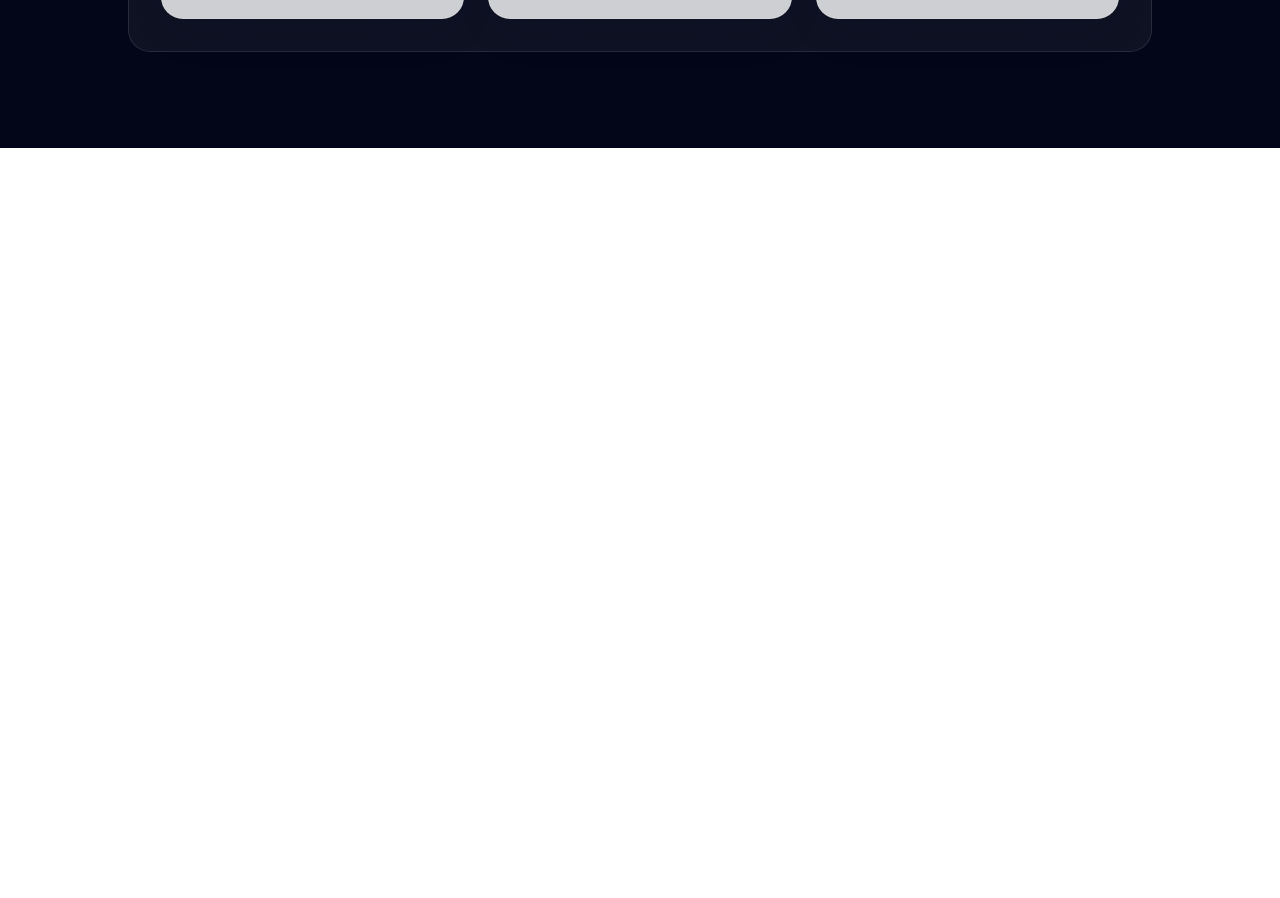
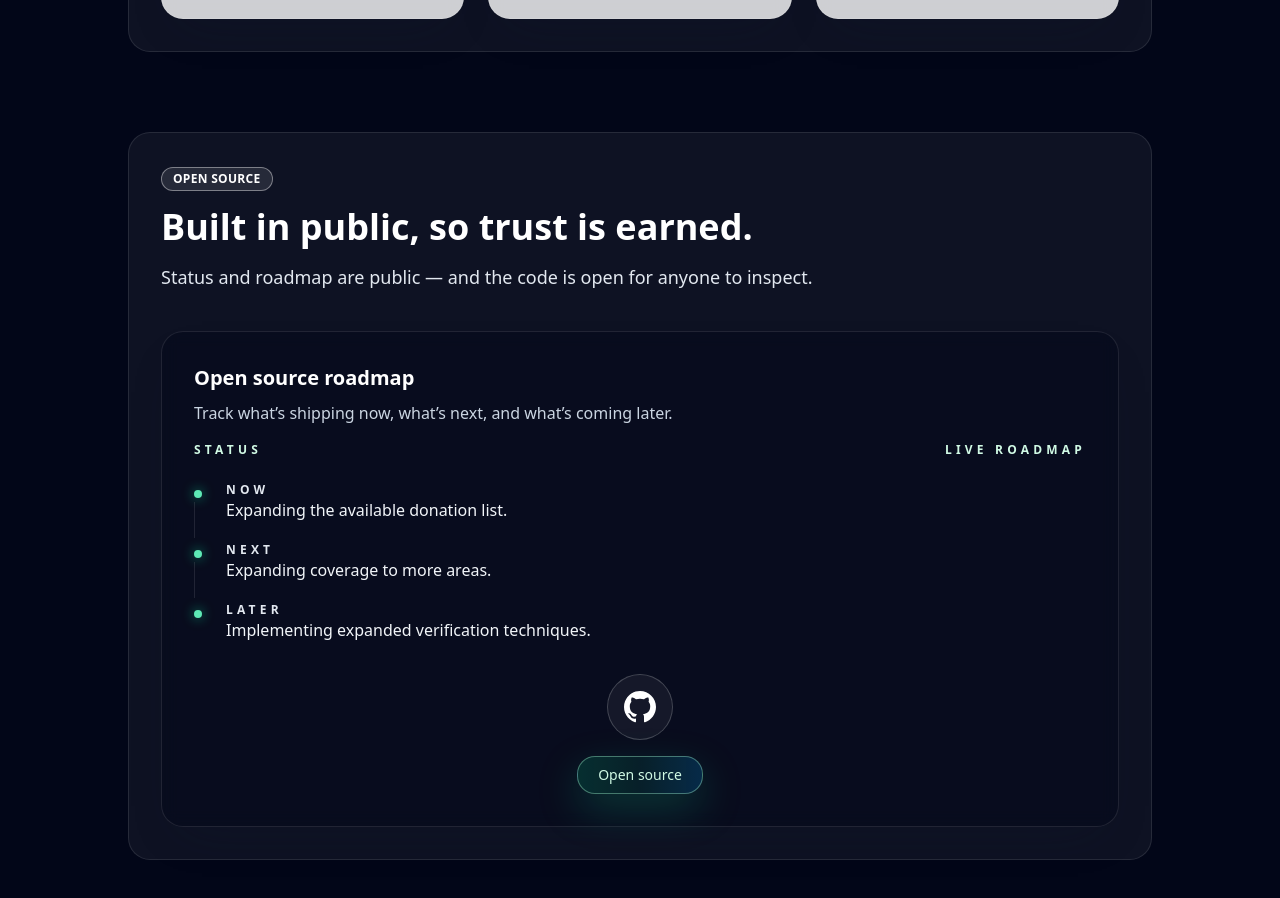
Before and after one commit to gmook9/helpingCanada, a Next.js app: page /mission in a window 1280 px wide. Shown: the part 1980-2878 px from the top of the page. Before the commit the page ends 2128 px from the top, so only its background shows below. Built offline with nearby package versions, Linux system fonts and the light colour scheme.

Commit message:
added back roadmap and open source info to mission page

```diff
--- a/src/app/mission/page.tsx
+++ b/src/app/mission/page.tsx
@@ -2,7 +2,13 @@ import Image from "next/image";
 import Link from "next/link";
 
 import { Badge } from "@/components/ui/badge";
-import { Card } from "@/components/ui/card";
+import {
+  Card,
+  CardContent,
+  CardDescription,
+  CardHeader,
+  CardTitle,
+} from "@/components/ui/card";
 import DotGrid from "@/components/DotGrid";
 
 const vancouverScenes = [
@@ -53,12 +59,16 @@ const trustLayers = [
   },
 ];
 
+const openSourceSteps = [
+  { label: "Now", detail: "Expanding the available donation list." },
+  { label: "Next", detail: "Expanding coverage to more areas." },
+  { label: "Later", detail: "Implementing expanded verification techniques." },
+];
+
 export default function MissionPage() {
   return (
     <div className="relative min-h-screen overflow-hidden bg-slate-950 text-slate-100">
-      {/* background layer*/}
       <div className="fixed inset-0 z-0 pointer-events-none">
-        {/* dot grid */}
         <div
           className="
             absolute inset-0
@@ -80,17 +90,12 @@ export default function MissionPage() {
           />
         </div>
 
-        {/* darken so dots never overpower */}
         <div className="absolute inset-0 bg-slate-950/70" />
-
-        {/* subtle top glow */}
         <div className="absolute inset-0 opacity-60 [background:radial-gradient(900px_circle_at_50%_0%,rgba(16,185,129,0.18),transparent_60%)]" />
       </div>
 
-      {/*  content layer */}
       <div className="relative z-10">
         <main className="mx-auto flex w-full max-w-6xl flex-col gap-20 px-6 pb-24 pt-24 sm:px-10 lg:px-16">
-          {/* hero */}
           <section className="relative overflow-hidden rounded-[32px] border border-white/10 bg-white/0.4 px-8 py-16 shadow-[0_20px_60px_rgba(15,23,42,0.45)]">
             <div className="pointer-events-none absolute inset-0 bg-[radial-gradient(circle_at_top,rgba(56,189,248,0.18),transparent_55%)]" />
             <div className="pointer-events-none absolute -top-12 right-12 h-32 w-32 rounded-full bg-emerald-400/40 blur-[120px]" />
@@ -108,7 +113,8 @@ export default function MissionPage() {
                     Empowering Canadians to give confidently.
                   </h1>
                   <p className="text-lg leading-8 text-slate-200/90 sm:text-xl">
-                    We combine local expertise, transparent reporting, and privacy-first design so you can direct generosity where it matters most without friction.
+                    We combine local expertise, transparent reporting, and privacy-first design so you
+                    can direct generosity where it matters most without friction.
                   </p>
                 </div>
 
@@ -142,7 +148,6 @@ export default function MissionPage() {
                 </div>
               </div>
 
-              {/* trust column */}
               <div className="relative rounded-[28px] border border-white/10 bg-linear-to-b from-white/10 via-white/5 to-transparent p-8 backdrop-blur-2xl">
                 <div className="pointer-events-none absolute -top-10 right-8 h-16 w-16 rounded-full bg-sky-400/30 blur-[80px]" />
                 <div className="pointer-events-none absolute bottom-6 left-6 h-24 w-24 rounded-full bg-emerald-400/20 blur-[90px]" />
@@ -170,14 +175,14 @@ export default function MissionPage() {
                   </div>
 
                   <div className="rounded-2xl border-emerald-200/40 bg-gradient-to-r from-emerald-500/20 via-emerald-400/10 to-sky-500/20 px-5 py-6 text-sm text-emerald-100 shadow-[0_15px_40px_rgba(16,185,129,0.25)]">
-                    No advertising, no pay-to-play, and no surprise data collection—just glassy clarity for every Canadian donor.
+                    No advertising, no pay-to-play, and no surprise data collection—just glassy clarity
+                    for every Canadian donor.
                   </div>
                 </div>
               </div>
             </div>
           </section>
 
-          {/* vancouver scenes */}
           <section className="space-y-10 rounded-3xl border border-white/10 bg-white/5 p-8 shadow-emerald-500/10">
             <div className="space-y-4">
               <Badge variant="neutral" className="w-fit bg-white/10 text-white ring-white/40">
@@ -187,7 +192,8 @@ export default function MissionPage() {
                 Real Vancouver stories shape every update.
               </h2>
               <p className="text-lg text-slate-200">
-                This is our way of giving back to the beautiful city of Vancouver, celebrating its communities and supporting those who make it thrive.
+                This is our way of giving back to the beautiful city of Vancouver, celebrating its
+                communities and supporting those who make it thrive.
               </p>
             </div>
 
@@ -214,6 +220,88 @@ export default function MissionPage() {
               ))}
             </div>
           </section>
+
+          <section className="space-y-10 rounded-3xl border border-white/10 bg-white/5 p-8 shadow-emerald-500/10">
+            <div className="space-y-4">
+              <Badge variant="neutral" className="w-fit bg-white/10 text-white ring-white/40">
+                Open Source
+              </Badge>
+              <h2 className="text-3xl font-semibold text-white sm:text-4xl">
+                Built in public, so trust is earned.
+              </h2>
+              <p className="text-lg text-slate-200">
+                Status and roadmap are public — and the code is open for anyone to inspect.
+              </p>
+            </div>
+
+            <Card className="border border-white/10 bg-slate-950/40">
+              <CardHeader>
+                <CardTitle className="text-white">Open source roadmap</CardTitle>
+                <CardDescription className="text-slate-300">
+                  Track what’s shipping now, what’s next, and what’s coming later.
+                </CardDescription>
+              </CardHeader>
+
+              <CardContent>
+                <div className="grid gap-8 lg:grid-cols-[1fr,auto] lg:items-start">
+                  <div>
+                    <div className="relative flex items-center justify-between text-xs font-semibold uppercase tracking-[0.35em] text-emerald-100">
+                      <span>Status</span>
+                      <span>Live roadmap</span>
+                    </div>
+
+                    <div className="relative mt-6 space-y-5">
+                      {openSourceSteps.map((step, index) => (
+                        <div key={step.label} className="relative pl-8 text-left">
+                          <span
+                            aria-hidden="true"
+                            className="absolute left-0 top-2 h-2 w-2 rounded-full bg-emerald-300 shadow-[0_0_12px_rgba(16,185,129,0.85)]"
+                          />
+                          {index < openSourceSteps.length - 1 && (
+                            <span
+                              aria-hidden="true"
+                              className="absolute left-0 top-5 h-9 w-px bg-white/10"
+                            />
+                          )}
+                          <p className="text-xs font-semibold uppercase tracking-[0.35em] text-slate-200">
+                            {step.label}
+                          </p>
+                          <p className="text-base text-slate-100">{step.detail}</p>
+                        </div>
+                      ))}
+                    </div>
+                  </div>
+
+                  <div className="flex flex-col items-center justify-center space-y-4">
+                    <Link
+                      href="https://github.com/gmook9/helpingCanada"
+                      target="_blank"
+                      rel="noopener noreferrer"
+                      className="rounded-full border border-white/20 bg-white/5 p-4 transition hover:border-emerald-200 hover:bg-emerald-500/10"
+                    >
+                      <svg
+                        width="32"
+                        height="32"
+                        viewBox="0 0 24 24"
+                        fill="none"
+                        xmlns="http://www.w3.org/2000/svg"
+                        className="text-white"
+                      >
+                        <path
+                          d="M12 0C5.374 0 0 5.373 0 12 0 17.302 3.438 21.8 8.207 23.387c.599.111.793-.261.793-.577v-2.234c-3.338.726-4.033-1.416-4.033-1.416-.546-1.387-1.333-1.756-1.333-1.756-1.089-.745.083-.729.083-.729 1.205.084 1.839 1.237 1.839 1.237 1.07 1.834 2.807 1.304 3.492.997.107-.775.418-1.305.762-1.604-2.665-.305-5.467-1.334-5.467-5.931 0-1.311.469-2.381 1.236-3.221-.124-.303-.535-1.524.117-3.176 0 0 1.008-.322 3.301 1.23A11.509 11.509 0 0112 5.803c1.02.005 2.047.138 3.006.404 2.291-1.552 3.297-1.23 3.297-1.23.653 1.653.242 2.874.118 3.176.77.84 1.235 1.911 1.235 3.221 0 4.609-2.807 5.624-5.479 5.921.43.372.823 1.102.823 2.222v3.293c0 .319.192.694.801.576C20.566 21.797 24 17.3 24 12c0-6.627-5.373-12-12-12z"
+                          fill="currentColor"
+                        />
+                      </svg>
+                    </Link>
+
+                    <div className="rounded-2xl border border-emerald-200/40 bg-gradient-to-r from-emerald-500/20 via-emerald-400/10 to-sky-500/20 px-5 py-2 text-center text-sm text-emerald-100 shadow-[0_15px_40px_rgba(16,185,129,0.25)] transition">
+                      Open source
+                    </div>
+                  </div>
+                </div>
+              </CardContent>
+            </Card>
+          </section>
         </main>
       </div>
     </div>
```
